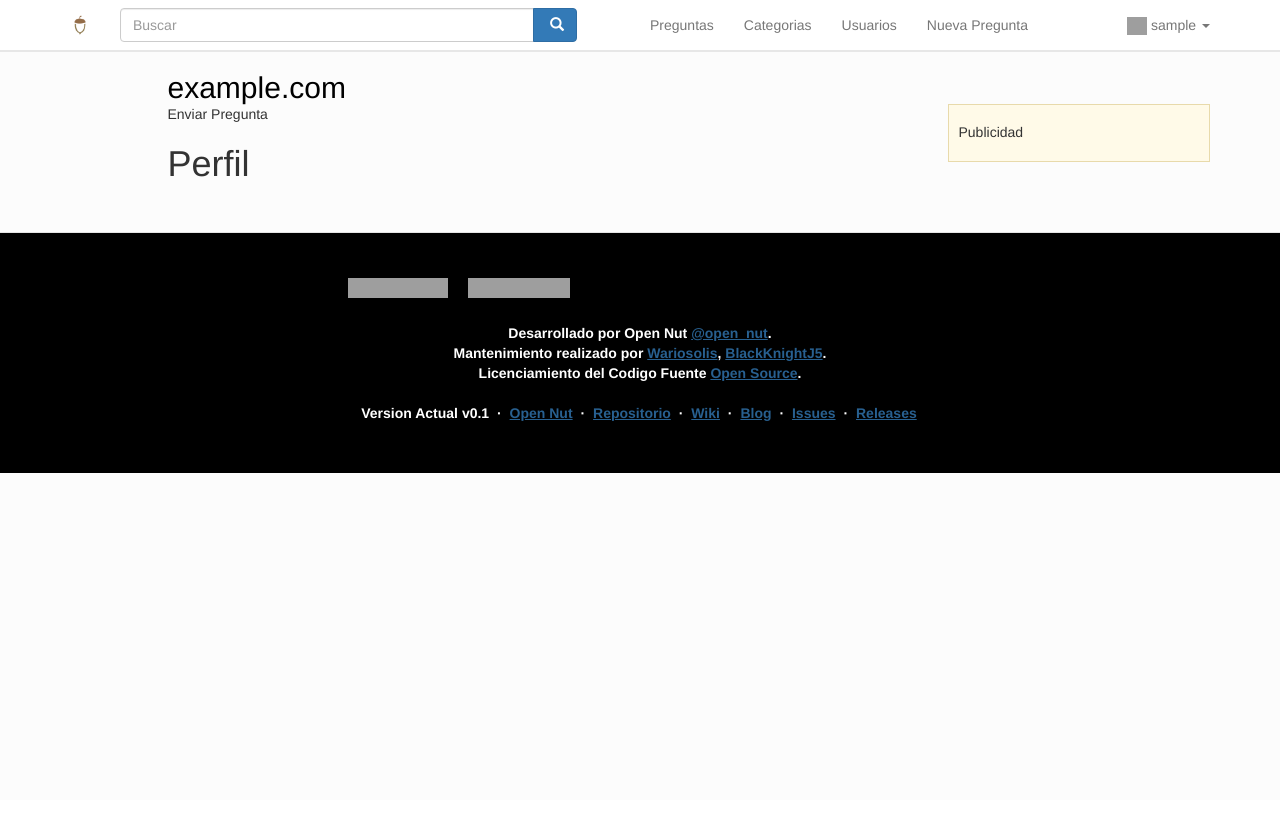
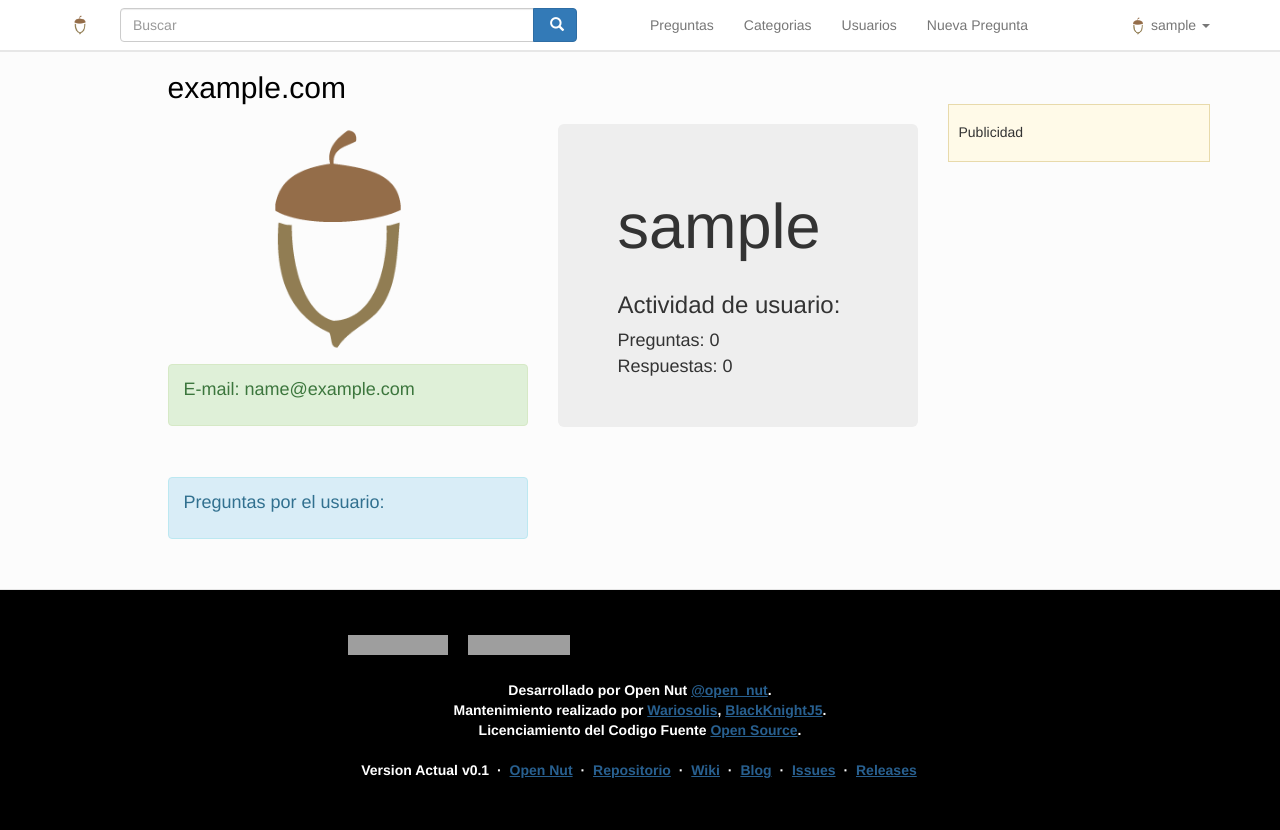
Before and after one commit to opennut/stack-blog, a Django app: page /accounts/profile/ in a window 1280 px wide. Before the commit the page ends 473 px from the top, so only its background shows below. Run offline with Django 3.2, Linux system fonts and the light colour scheme; the visitor is signed in with stand-in values (Sample User, id 1); data comes from the database, SQL or seed files in the repository; data that the repository does not hold is empty; parts of the project's set-up code (start-up, migrations or seed data) failed here and were passed over; some libraries are stand-ins or nearby versions; grey boxes are pictures that could not be loaded.

Commit message:
Perfil de usuario y registro corregido

```diff
--- a/accounts/admin.py
+++ b/accounts/admin.py
@@ -1,4 +1,4 @@
 from django.contrib import admin
-from .models import Perfil
-# Register your models here.
-admin.site.register(Perfil)
+from .models import UserProfile
+
+admin.site.register(UserProfile)
--- a/accounts/forms.py
+++ b/accounts/forms.py
@@ -1,5 +1,6 @@
 from django.contrib.auth.forms import UserCreationForm
 from django import forms
+from .models import UserProfile
 from django.contrib.auth.models import User
 from django.utils.translation import gettext as _
 
@@ -27,3 +28,10 @@ class RegisterForm(UserCreationForm):
 		user.last_name = self.cleaned_data["last_name"]
 		if commit:
 			user.save()
+
+
+
+class UploadFileForm(forms.ModelForm):
+    class Meta:
+        model = UserProfile
+        fields = ('image',)
--- a/accounts/models.py
+++ b/accounts/models.py
@@ -5,10 +5,10 @@ from django.utils.translation import gettext as _
 
 
 # Create your models here.
-class Perfil(models.Model):
+class UserProfile(models.Model):
     id = UUIDField(primary_key=True, verbose_name=_("Id"))
     user = models.OneToOneField(User, unique=True, blank=False, null=False, verbose_name=_("Usuario"), related_name='profile')
-    image = models.ImageField(upload_to='profile/', default="profile/opennut-default-img.png", null=True, blank=True, verbose_name=_("Foto de Perfil"))
+    image = models.ImageField(upload_to='profile/', default="profile/opennut-default-img.png", null=True, blank=True, verbose_name=_("Actualzar Avatar"))
 
     class Meta:
     	verbose_name = _("Perfil")
@@ -16,3 +16,5 @@ class Perfil(models.Model):
 
     def __unicode__(self):
         return self.user.username
+
+User.profile = property(lambda u: UserProfile.objects.get_or_create(user=u)[0])
--- a/accounts/urls.py
+++ b/accounts/urls.py
@@ -1,6 +1,7 @@
 from django.conf.urls import include, url
 from django.contrib import admin
 from . import views
+from django.views.decorators.http import require_http_methods, require_POST
 from django.views.generic.base import TemplateView
 admin.autodiscover()
 
@@ -13,7 +14,7 @@ urlpatterns = [
         'post_change_redirect' : 'home'},
         name="password_change"),
     url(r'^users/$', views.UserListView.as_view(), name="users_list"),
-    url(r'^profile/$', TemplateView.as_view(template_name='profile.html')),
     url(r'^', include('allauth.urls')),
+    url(r'^profile/$', views.ImageForm.as_view(), name="profile"),
 
 ]
--- a/accounts/views.py
+++ b/accounts/views.py
@@ -4,14 +4,16 @@ from django.http import HttpResponseRedirect
 from .forms import RegisterForm
 from django.core.context_processors import csrf
 from django.contrib.auth.models import User
-from django.views.generic import FormView, TemplateView, RedirectView, ListView
-from django.shortcuts import render, redirect
+from django.views.generic import FormView, TemplateView, RedirectView, ListView, CreateView
+from django.shortcuts import render, redirect, render_to_response
+from django.core.context_processors import csrf
 from django.core.urlresolvers import reverse, reverse_lazy
 # Authentication imports
 from django.contrib.auth import login, logout, authenticate
+from django.contrib.auth.decorators import login_required
 from django.contrib.auth.forms import AuthenticationForm
 from django.db.models import Q
-from .models import Perfil
+from .forms import UploadFileForm
 from django.utils.translation import gettext as _
 
 def register(request):
@@ -26,9 +28,9 @@ def register(request):
 			if form.is_valid():
 				current = form.save(commit=False)
 				current.save()
-				perfil = Perfil()
-				perfil.user = current
-				perfil.save()
+				User.UserProfile = property(lambda u: UserProfile.objects.get_or_create(user=u)[0])
+				User.UserProfile = current
+				User.UserProfile.save()
 
 				user = authenticate(username=request.POST["username"], password=request.POST["password1"])
 				login(request, user)
@@ -77,3 +79,33 @@ class UserListView(ListView):
 		if filter_name != None:
 			qs = qs.filter(Q(username__contains=filter_name) | Q(first_name__contains=filter_name) | Q(last_name__contains=filter_name))
 		return qs
+
+@login_required
+def user_profile(request):
+	if request.method == 'POST':
+		form = UserProfileForm(request.POST, request.FILES,instance=request.user.profile)
+		if form.is_valid():
+			form.save()
+			return HttpResponseRedirect(reverse('home'))
+
+
+	else:
+		user = request.user
+		profile = user.profile
+		form = UserProfileForm(instance=profile)
+
+	args = {}
+	args.update(csrf(request))
+
+	args['form'] = form
+
+	return render_to_response('profile.html')
+
+class ImageForm(CreateView):
+	form_class = UploadFileForm
+	success_url = '/'
+	template_name = "profile.html"
+
+	def ImageForm_Valid(self, form):
+		form.instance.user = self.request.user
+		return super(ImageForm, self).form_valid(form)
--- a/stackblog/settings.py
+++ b/stackblog/settings.py
@@ -152,8 +152,8 @@ WSGI_APPLICATION = 'stackblog.wsgi.application'
 DATABASES = {
     'default': {
         'ENGINE': 'django.db.backends.mysql',
-        'NAME': '',
-        'USER': '',
+        'NAME': 'stackblog',
+        'USER': 'root',
         'PASSWORD': '',
         'HOST': '',
         'PORT': '',
--- a/templates/nav_bar.html
+++ b/templates/nav_bar.html
@@ -53,7 +53,7 @@
 						<span class="caret"></span>
 					</a>
 					<ul class="dropdown-menu">
-						<li><a href="#">{% trans "Perfil" %}</a></li>
+						<li><a href="{% url 'profile' %}">{% trans "Perfil" %}</a></li>
 						<li><a href="{% url 'password_change' %}">{% trans "Cambiar Contraseña" %}</a></li>
 						<li><a href="#">{% trans "Actividad" %}</a></li>
 						<li role="separator" class="divider"></li>
@@ -64,7 +64,7 @@
 				{% else %}
 				<!-- Login / Signup -->
 				<li>
-					<a href="{% url 'account_signup' %}">{% trans "Crear Cuenta" %}</a>
+					<a href="{% url 'register' %}">{% trans "Crear Cuenta" %}</a>
 				</li>
 				<li>
 					<a href="{% url 'login' %}">{% trans "Ingreso" %}</a>
--- a/templates/profile.html
+++ b/templates/profile.html
@@ -1,10 +1,83 @@
-{% extends "base.html" %}
+{% extends 'base.html' %}
+{% load crispy_forms_tags %}
+% load staticfiles %}
 {% load i18n %}
-{% block content %}
-{% trans "Enviar Pregunta" %}
+{% load static %}
+{% block container %}
 
-<h1>{% trans "Perfil" %}</h1>
 
-{% load socialaccount %}
 
-{% endblock %}
+ 	<div class='row' style="margin-top: 20px; margin-bottom: 20px;">
+ 		<div class=''>
+	  		<div class='col-xs-6'>
+					<img alt="" style="height: 230; max-width:250; margin-left: 55px;" src="{% get_media_prefix %}{{user.profile.image}}">
+				<div class="alert alert-success" role="alert" style="margin-top: 10px;">
+					<h4>
+						{% trans "E-mail: " %}{{user.email}}
+					</h4>
+				</div>
+			</div>
+			<div class='col-xs-6'>
+				<div class='jumbotron'>
+					<h1> {{request.user}} </h1>
+					<div class="media-body">
+						<FONT SIZE=4>
+						<h3>Actividad de usuario:</h3>
+						{% trans "Preguntas: " %} {{user.question_set.count}}
+						<br>
+						{% trans "Respuestas: " %} {{user.answer_set.count}}
+						</FONT>
+					</div>
+				</div>
+			</div>
+		</div>
+ 	</div>
+
+ <div class="row">
+ 	<div class='col-xs-6'>
+		<div class="alert alert-info" role="alert">
+			<h4>Preguntas por el usuario:</h4>
+		</div>
+	</div>
+</div>
+
+
+ {% for question in user.question_set.all %}
+
+	<div class="col-xs-push-6" data-example-id="default-media">
+			<div class="media" >
+				<div class="btn-group pull-left" style="margin-right: 15px;" role="group" aria-label="...">
+					<button type="button" class="btn btn-default no-border">
+						{{ question.answer_set.count }}
+						<br>
+						{% trans "Respuestas" %}
+					</button>
+					<button type="button" class="btn btn-default no-border" style="border-radius:0;">
+						{{question.views}}
+						<br>
+						{% trans "Visitas" %}
+					</button>
+				</div>
+				<div class="media-body">
+					<a href="{% url 'question_detail' question.pk %}"><h4 class="media-heading" style="font-weight:normal;">
+						{{question.title }}</h4></a>
+					{% for tag in question.tags.all %}
+					<a href="{% url 'home_filter' %}?tag={{tag.name}}" class="btn btn-primary btn-xs btn-ligth-primary" type="button">{{ tag.name }}</a>
+					{% endfor %}
+				</div>
+			</div>
+	</div>
+ {% endfor %}
+
+<!--
+<div class='row'>
+	<form action="" class="col-sm-6 col-md-6 col-lg-6" method="post">
+
+		{% csrf_token %}
+		{{ form|crispy }}
+		<input type="submit" class="btn btn-primary" value="{% trans "Actualizar Avatar" %}">
+
+	</form>
+</div>
+-->
+ {% endblock %}
--- a/templates/register.html
+++ b/templates/register.html
@@ -15,7 +15,6 @@
 </form>
 
 {% load socialaccount %}
-{% providers_media_js %}
 <a href="{% provider_login_url "facebook" method="js_sdk" %}">Facebook Connect</a>
 
 {% endblock %}
```
Also changed, not shown: media/profile/lina-dota-2.jpg (added), media/profile/lina-dota-2_u0Aq7zw.jpg (added).
